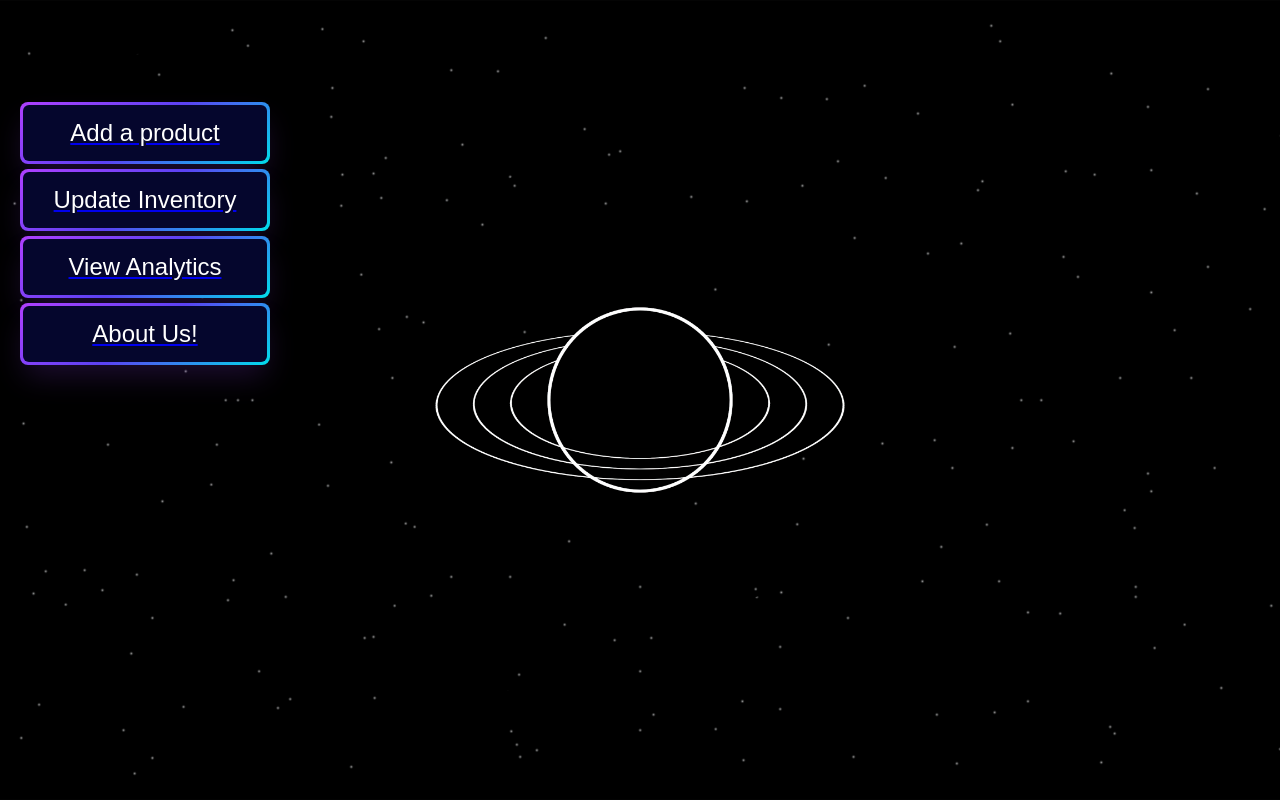
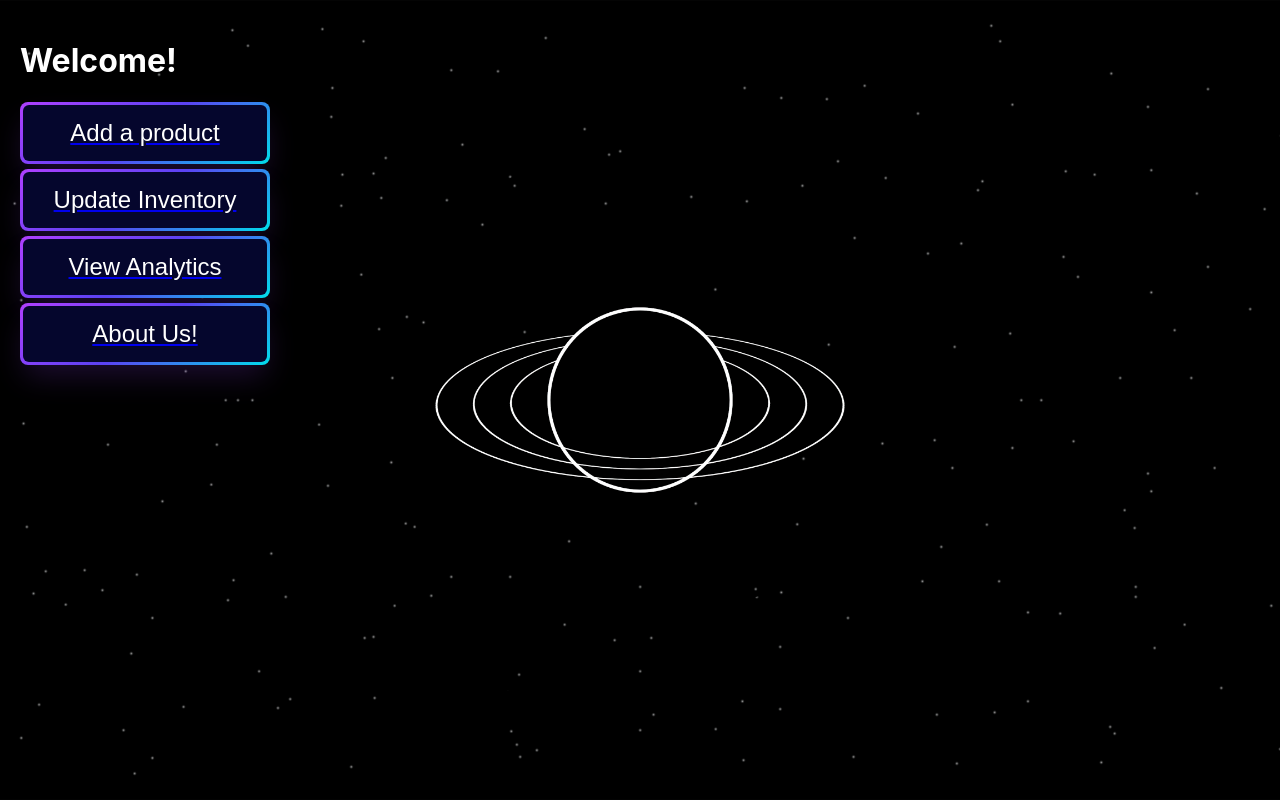
Before and after one commit to nervewastaken/Inventory-Management, a React (Create React App) app in the folder client/: page / in a window 1280 px wide. Built offline with nearby package versions, Linux system fonts and the light colour scheme.

Commit message:
1.1.5.1 hotfix

```diff
--- a/client/src/component/Hero.js
+++ b/client/src/component/Hero.js
@@ -6,7 +6,7 @@ const Hero = () => {
     <div className="mainhero">
       <div className="hero">
         <div className="Welcome">
-          <h1>Welcome!</h1>
+          <h1 style={{ color: "white" }}>Welcome!</h1>
           <Link to={"/Products"}>
             <button style={{ minWidth: "250px" }} class="button-64">
               <span class="text">Add a product</span>
```
